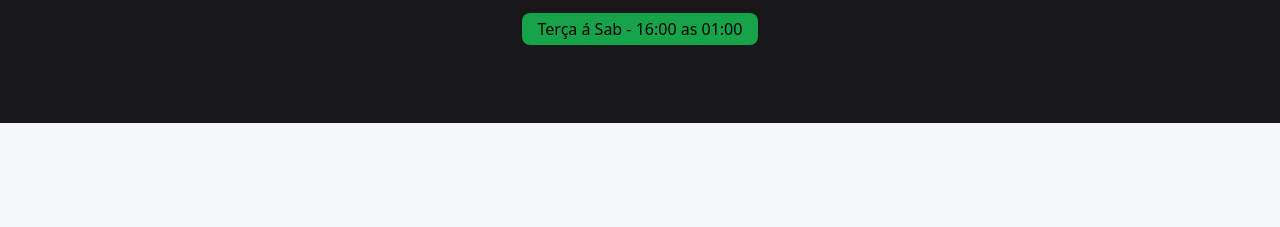
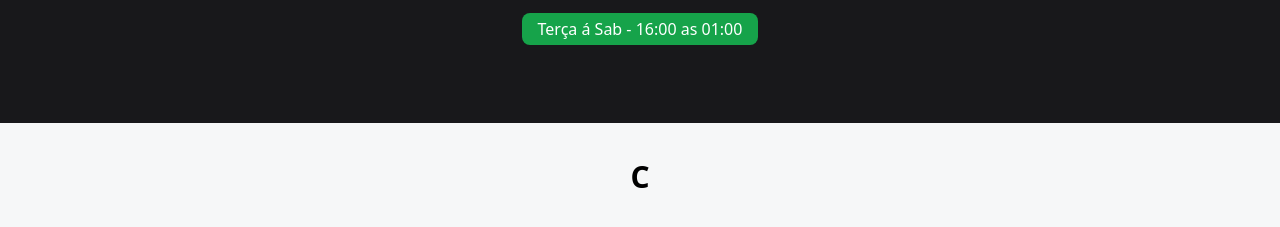
Before and after one commit to AliOliveira/Cardapio_Digital, a website: page index.html in a window 1280 px wide. Shown: the part 297-524 px from the top of the page. Drawn offline with Linux system fonts and the light colour scheme.

Commit message:
Update CSS

```diff
--- a/index.html
+++ b/index.html
@@ -23,13 +23,13 @@
         <span class="text-white font-medium">Rua Humberto Félix da Cruz, 1501 | Paulista - Centro </span>
 
         <div class="bg-green-600 px-4 py-1 rounded-lg mt-4" id="date-span">
-            <span>Terça á Sab - 16:00 as 01:00</span>
+            <span class="text-white font-medium">Terça á Sab - 16:00 as 01:00</span>
         </div>
     </div>
   </header>
+    <!--End Header-->
 
-
-    <!--End Header-->
+  <h2 class="text-2xl md:text-3xl font-bold text-center mt-9 mb-6">C</h2>
 
 </body>
 </html>
```
Also changed, not shown: styles/output.css.
